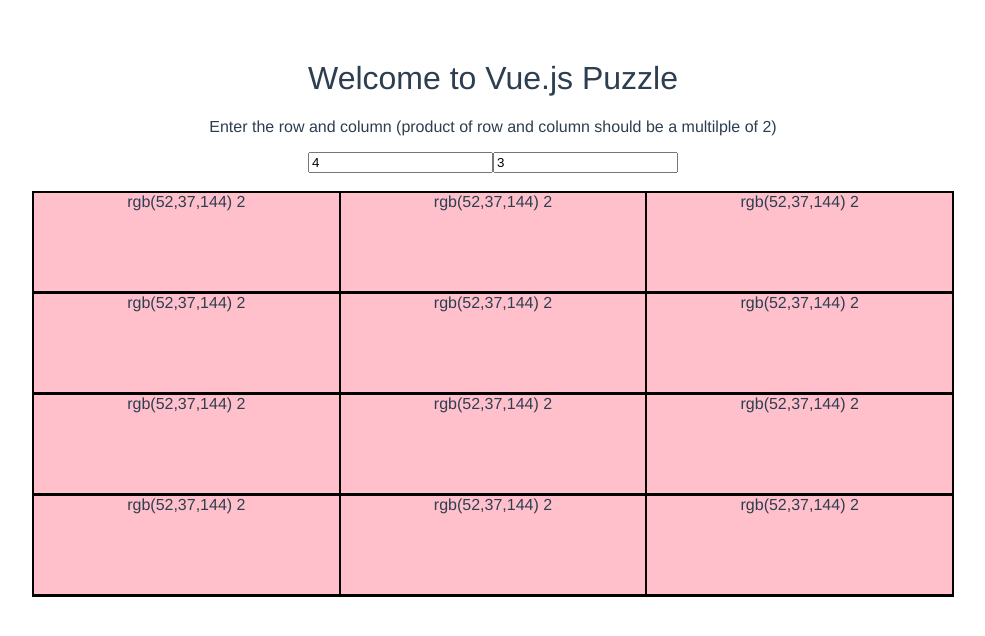
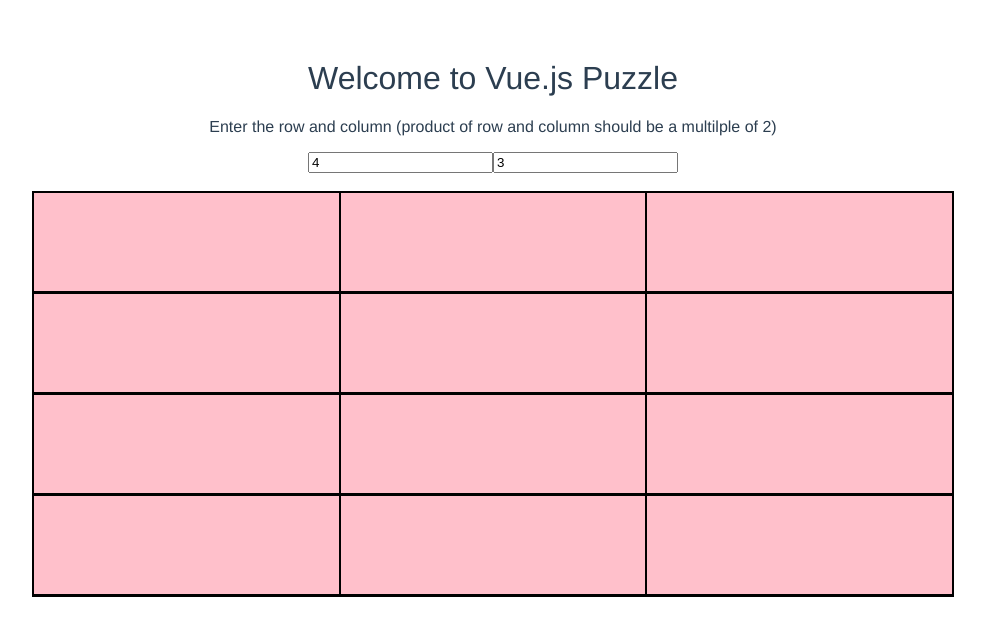
Before and after one commit to anchal20/vue-game, a Vue app: page / in a window 1280 px wide. Shown: the top 636 px of the page, without its empty margins (147-1132 px from the left). Built offline with nearby package versions, Linux system fonts and the light colour scheme.

Commit message:
made v model work

```diff
--- a/src/App.vue
+++ b/src/App.vue
@@ -2,8 +2,8 @@
   <div id="app">
     <hello></hello>
 		<p>Enter the row and column (product of row and column should be a multilple of 2) </p>
-		<input v-model="rows">
-		<input v-model="columns">
+		<input v-model.number="rows">
+		<input v-model.number="columns">
 		<br>
 		<br>
 		<puzzle :rows="rows" :columns="columns" :colorArray="getColorArray"></puzzle>
--- a/src/components/Puzzle.vue
+++ b/src/components/Puzzle.vue
@@ -2,12 +2,11 @@
 	<div class="">
 		<div class="frame">
 			<div class="rows" v-for="(row, rIndex) in rows">
-				<div class="columns" v-for="(column, index) in columns" @click='selectBox($event)' :data-column="index" :data-row="rIndex">
+				<div class="columns" v-for="(column, index) in columns" @click='selectBox($event)' :data-row="rIndex">
 					<div class="flipper">
 						<div class="front">
-							{{returnColorArray}} {{counterA}}
 						</div>
-						<div class="back" v-bind:style="">
+						<div class="back" v-bind:style="[getRandomColor()]">
 
 						</div>
 					</div>
@@ -27,20 +26,8 @@
 		}
 	},
 	computed: {
-		returnColorArray: function() {
-			for(var i in this.colorArray) {
-
-				return this.colorArray[i];
-			}
-		},
-		counterA: {
-			get: function() {
-				return this.counter++;
-			},
-			set: function(a) {
-				this.counter = a + 1;
-			}
-
+		colorCount: function() {
+			return this.colorArray.length;
 		}
 	},
 	beforeMount: function() {
@@ -50,15 +37,18 @@
 
 	},
 	created: function() {
-		for(var i in this.colorArray) {
-			console.log(this.colorArray.length);
-			this.counterA = 1;
-		}
+
 	},
 	methods: {
 		selectBox: function(e) {
 			console.log(e.target.parentElement.parentElement);
 			e.target.parentElement.parentElement.classList.toggle('hover');
+		},
+		getRandomColor: function() {
+			var random = Math.floor(Math.random() * this.colorCount);
+			return {
+				'background-color': this.colorArray[random]
+			}
 		}
 	}
 }
```
